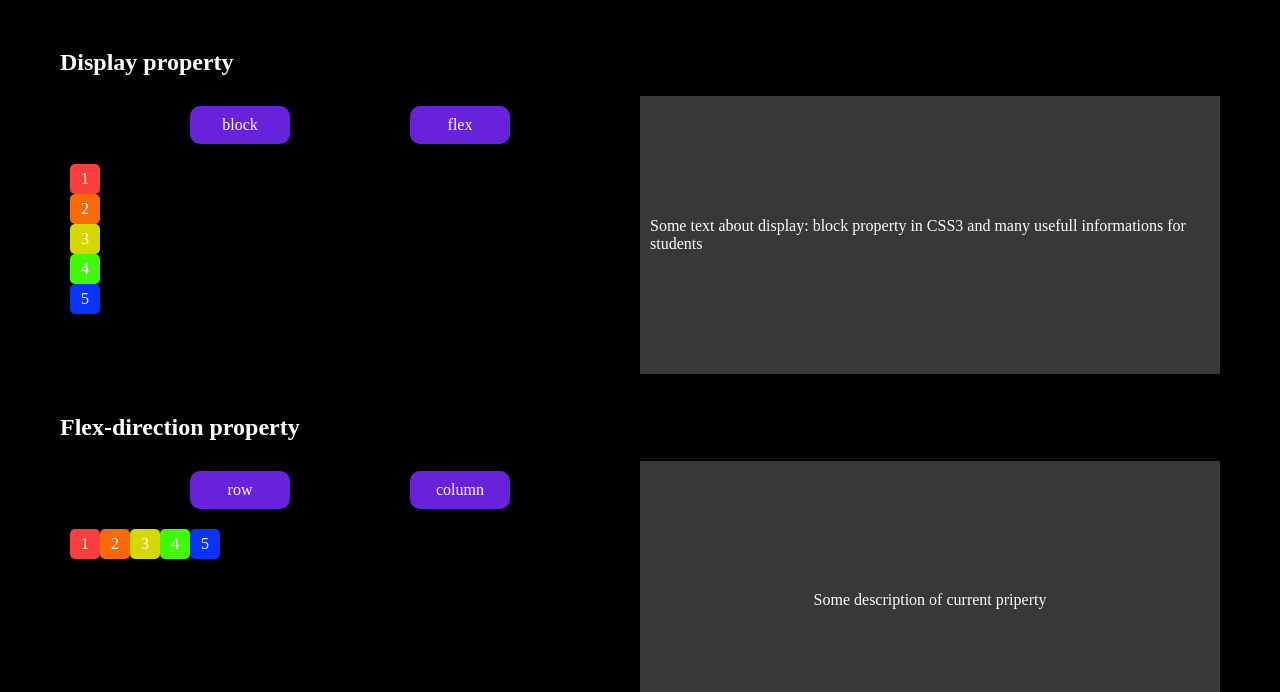
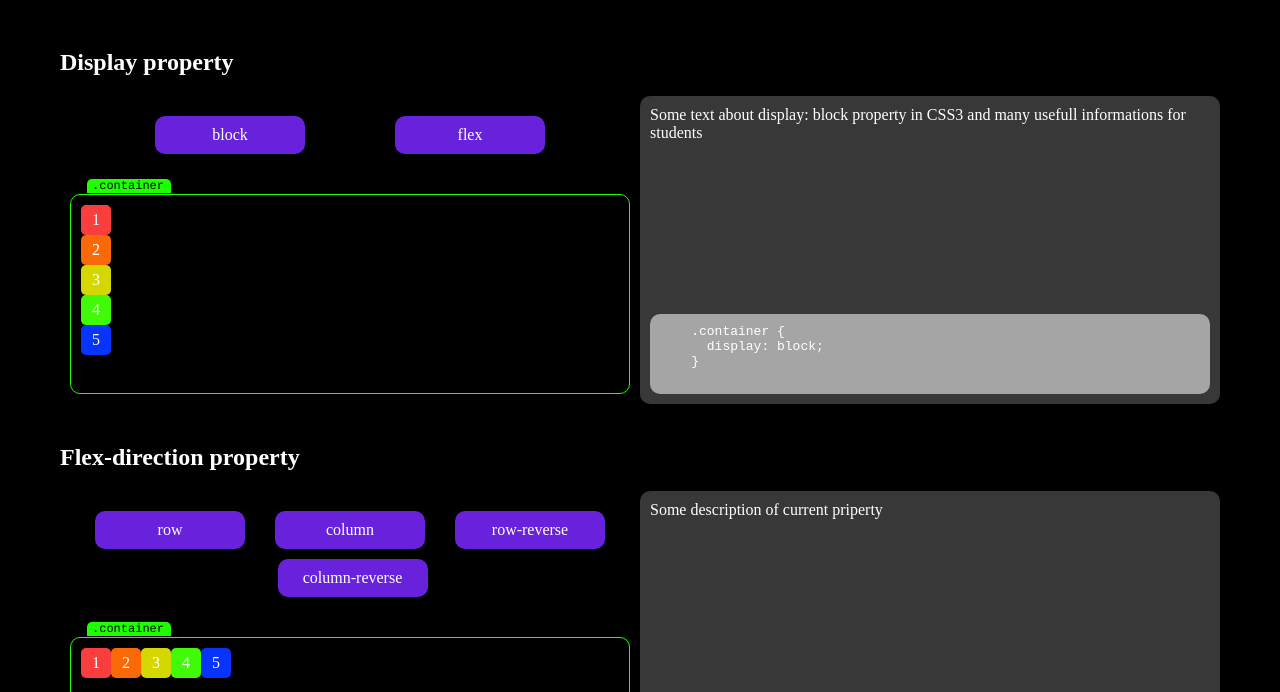
Before and after one commit to AlxLebedev/flexbox-visual, a website built with webpack: page src/index.html in a window 1280 px wide. Both pictures are taken after a click on the element "block". Shown: the part 108-800 px from the top of the page. Built offline with nearby package versions, Linux system fonts and the light colour scheme.

Commit message:
css example code added and some styles modified

```diff
--- a/src/css/style.css
+++ b/src/css/style.css
@@ -6,6 +6,10 @@
 body {
   background-color: #000000;
   color: #ffffff;
+}
+
+code {
+  font-family: courier, monospace;
 }
 
 .app-window {
@@ -34,22 +38,51 @@ body {
 
 .buttons {
   display: flex;
+  flex-wrap: wrap;
   justify-content: space-evenly;
 }
 
 .button {
-  width: 100px;
+  display: flex;
+  align-items: center;
+  justify-content: center;
+  width: 150px;
   padding: 10px;
+  margin: 10px 0 0 5px;
   border-radius: 10px;
   background-color: rgb(105, 34, 219);
   text-align: center;
   cursor: pointer;
 }
 
+.button:first-child {
+  margin: 10px 0 0 0;
+}
+
 .flex-items {
   display: flex;
-  margin-top: 20px;
+  position: relative;
+  margin-top: 40px;
+  padding: 10px;
   height: 200px;
+  border: 1px solid #1eff00;
+  border-radius: 10px;
+}
+
+.flex-items::before {
+  content: '.container';
+  position: absolute;
+  width: max-content;
+  height: max-content;
+  top: -16px;
+  left: 16px;
+  padding: 0 7px 0 5px;
+  background-color: #1eff00;
+  font-family: courier, monospace;
+  font-size: 12px;
+  color: #000000;
+  border-top-left-radius: 5px;
+  border-top-right-radius: 5px;
 }
 
 .flex-item {
@@ -83,9 +116,18 @@ body {
 
 .description {
   display: flex;
-  align-items: center;
-  justify-content: center;
+  flex-direction: column;
+  justify-content: space-between;
   background-color: rgb(56, 56, 56);
+  border-radius: 10px;
+}
+
+.example-css-code {
+  height: max-content;
+  min-height: 80px;
+  padding: 10px;
+  background-color: #a5a5a5;
+  border-radius: 10px;
 }
 
 .block {
--- a/src/index.html
+++ b/src/index.html
@@ -13,7 +13,7 @@
     <section class="section">
       <h2 class="property-title">Display property</h2>
       <div class="wrapper">
-        <div class="container">
+        <div class="container" data-id="container">
           <div class="buttons">
             <div class="button active flex-container-button" data-value="block">block</div>
             <div class="button flex-container-button" data-value="flex">flex</div>
@@ -28,16 +28,21 @@
         </div>
         <div class="container description">
           <p>Some description of current priperty</p>
+          <div class="example-css-code">
+            <p>Example CSS code...</p>
+          </div>
         </div>
       </div>
     </section>
     <section class="section">
       <h2 class="property-title">Flex-direction property</h2>
       <div class="wrapper">
-        <div class="container">
+        <div class="container" data-id="container">
           <div class="buttons">
             <div class="button active flex-container-button" data-value="row">row</div>
             <div class="button flex-container-button" data-value="column">column</div>
+            <div class="button flex-container-button" data-value="row-reverse">row-reverse</div>
+            <div class="button flex-container-button" data-value="column-reverse">column-reverse</div>
           </div>
           <div class="flex-items" data-prop="flex-direction">
             <div class="flex-item one">1</div>
@@ -49,6 +54,10 @@
         </div>
         <div class="container description">
           <p>Some description of current priperty</p>
+          <div class="example-css-code">
+            <p>Example CSS code...</p>
+          </div>
+          </div>
         </div>
       </div>
     </section>
--- a/src/js/Data/DescriptionGenerator.js
+++ b/src/js/Data/DescriptionGenerator.js
@@ -1,12 +1,14 @@
 export default class DescriptionGenerator {
   constructor() {
     this.displayProperty = {
-      block: 'Some text about display: block property in CSS3 and many usefull informations for students',
-      flex: 'Some text about display: flex property in CSS3 and many usefull informations for students',
+      'block': 'Some text about display: block property in CSS3 and many usefull informations for students',
+      'flex': 'Some text about display: flex property in CSS3 and many usefull informations for students',
     };
     this.flexDirectionProperty = {
-      row: 'Some text about flex-direction: row property in CSS3 and many usefull informations for students',
-      column: 'Some text about flex-direction: column property in CSS3 and many usefull informations for students',
+      'row': 'Some text about flex-direction: row property in CSS3 and many usefull informations for students',
+      'column': 'Some text about flex-direction: column property in CSS3 and many usefull informations for students',
+      'row-reverse': 'Some text about flex-direction: row-reverse property in CSS3 and many usefull informations for students',
+      'column-reverse': 'Some text about flex-direction: column-reverse property in CSS3 and many usefull informations for students',
     };
   }
 
--- a/src/js/UI/DrawUI.js
+++ b/src/js/UI/DrawUI.js
@@ -2,6 +2,7 @@ export default class DrawUI {
   constructor() {
     this.container = null;
     this.descriptionElement = null;
+    this.exampleCssField = null;
   }
 
   changePropertyOfContainer(container, property, value) {
@@ -13,4 +14,16 @@ export default class DrawUI {
     this.descriptionElement = descriptionElement;
     this.descriptionElement.innerText = descriptionText;
   }
+
+  changeExampleCSS(exampleCssField, changableElementName, property, propertyValue) {
+    const htmlMarkup = `
+    <code>
+    <pre>
+    .${changableElementName} {
+      ${property}: ${propertyValue};
+    }
+    </pre>
+    </code>`;
+    exampleCssField.innerHTML = htmlMarkup;
+  }
 }
--- a/src/js/app.js
+++ b/src/js/app.js
@@ -9,15 +9,21 @@ let property = null;
 let propertyValue = null;
 let descriptionElement = null;
 let descriptionText = null;
+let exampleCssField = null;
+let changableElementName = null;
 
-const flexContainerButtons = document.querySelectorAll('.flex-container-button');
+const changeContainerButtons = document.querySelectorAll('.flex-container-button');
 
-flexContainerButtons.forEach((button) => button.addEventListener('click', (event) => {
+changeContainerButtons.forEach((button) => button.addEventListener('click', (event) => {
   container = event.target.closest('.container').lastElementChild;
   property = container.dataset.prop;
   propertyValue = event.target.dataset.value;
   descriptionElement = event.target.closest('.container').nextElementSibling.firstElementChild;
   descriptionText = descriprionGenerator.getDescription(property, propertyValue);
+  exampleCssField = event.target.closest('.container').nextElementSibling.lastElementChild;
+  changableElementName = event.target.closest('.container').dataset.id;
+
   drawUI.changePropertyOfContainer(container, property, propertyValue);
   drawUI.changePropretyDescription(descriptionElement, descriptionText);
+  drawUI.changeExampleCSS(exampleCssField, changableElementName, property, propertyValue);
 }));
```
